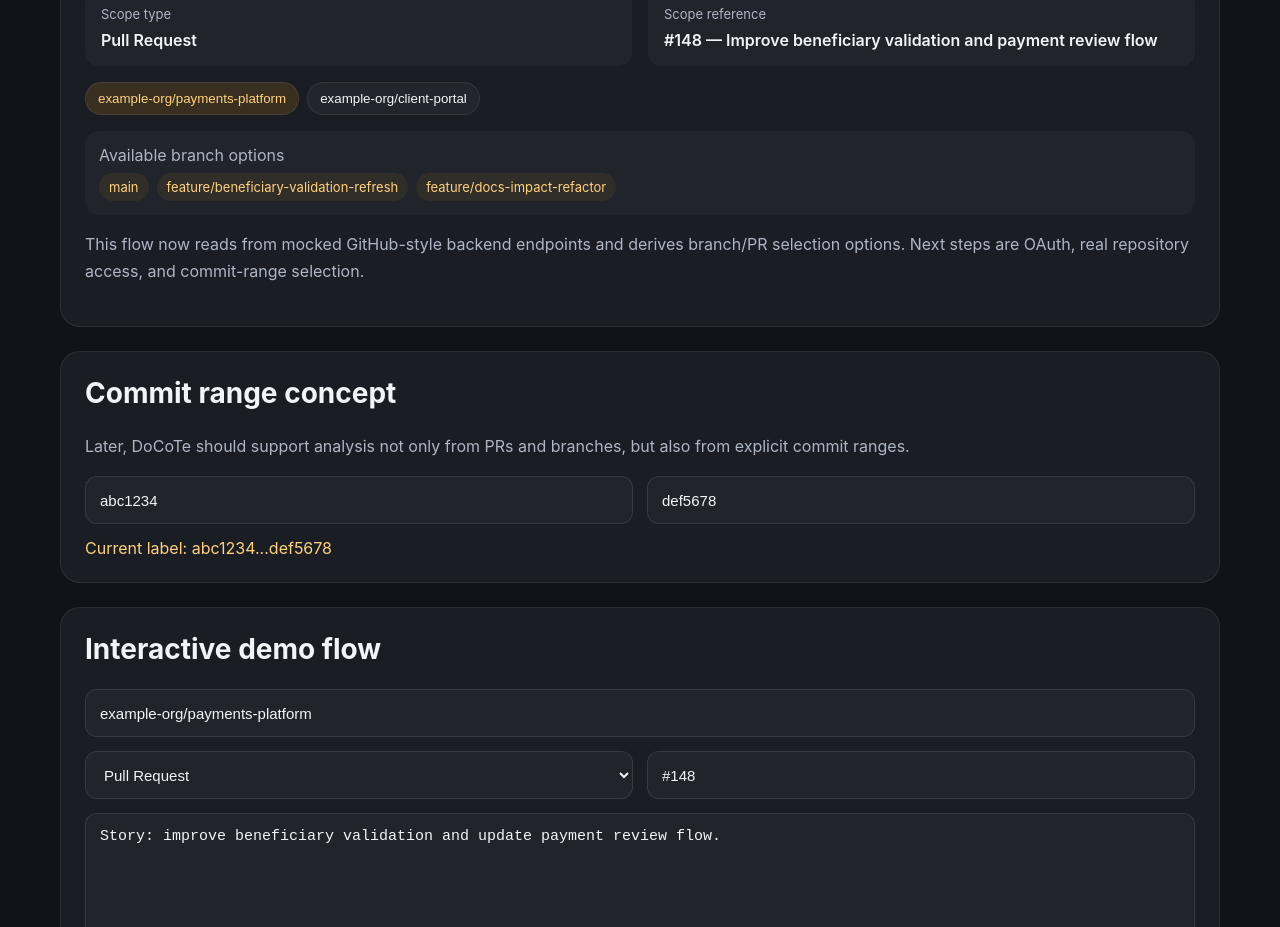
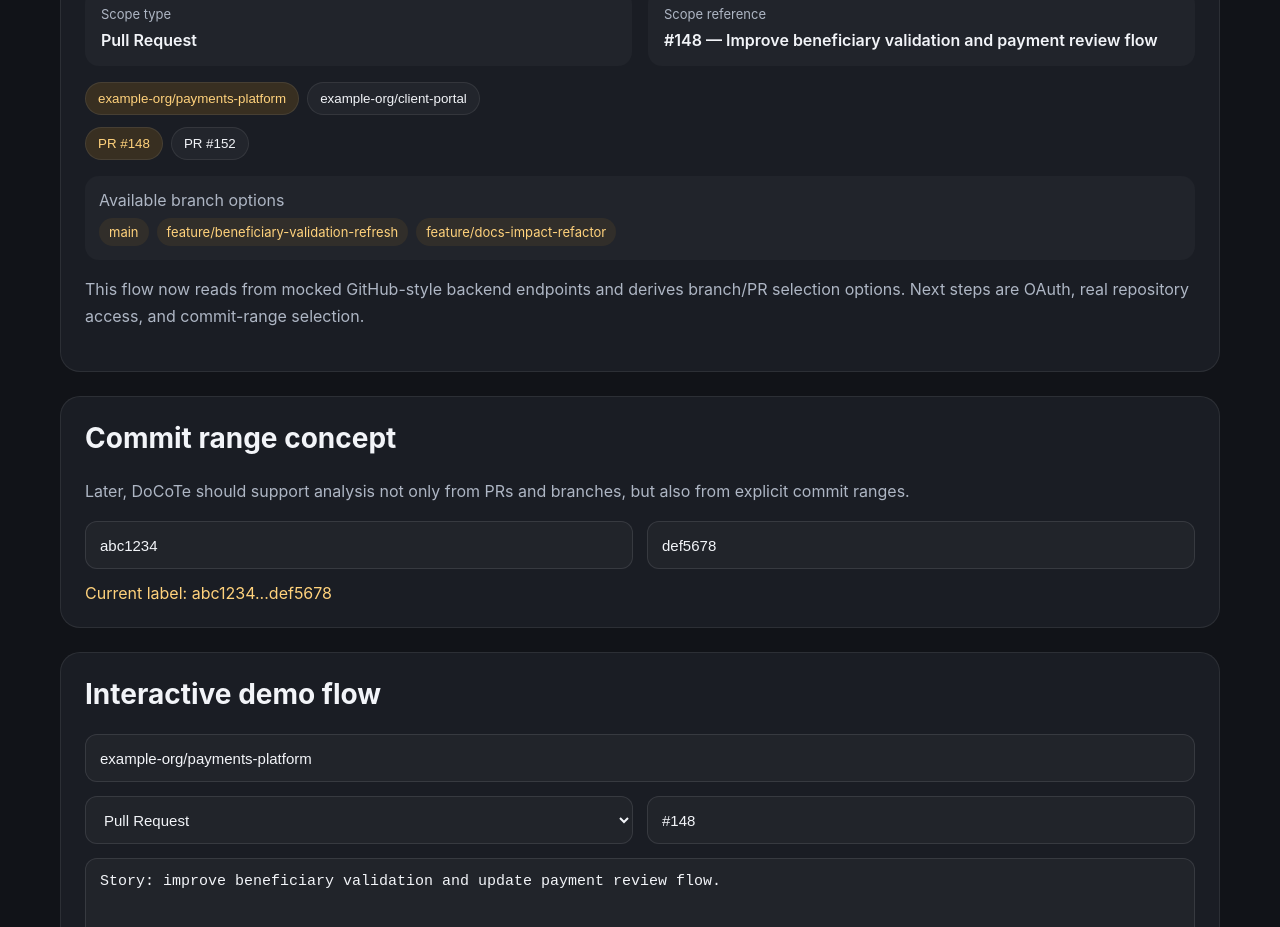
Before and after one commit to denysodyntsov/docote, a Next.js app in the folder docote-web/: page / in a window 1280 px wide. Shown: the part 1260-2187 px from the top of the page. Built offline with nearby package versions, Linux system fonts and the light colour scheme.

Commit message:
Add active pull request selection to DoCoTe web

```diff
--- /dev/null
+++ b/docote-web/app/api/github/select-pull-request/route.ts
@@ -0,0 +1,16 @@
+import { NextResponse } from 'next/server';
+import { mockPullRequests } from '../../../../lib/github-mock';
+import { setSelectedPullRequest } from '../../../../lib/pull-request-session';
+
+export async function POST(req: Request) {
+  const body = await req.json().catch(() => null);
+  const number = Number(body?.number);
+
+  const pr = mockPullRequests.find((item) => item.number === number) || null;
+  setSelectedPullRequest(pr);
+
+  return NextResponse.json({
+    ok: true,
+    selectedPullRequest: pr
+  });
+}
--- a/docote-web/components/repository-selector.tsx
+++ b/docote-web/components/repository-selector.tsx
@@ -13,7 +13,11 @@ export function RepositorySelector() {
       setRepositories(repos);
       if (repos[0]?.full_name) setSelectedRepo(repos[0].full_name);
     });
-    fetch('/api/github/pull-requests').then((r) => r.json()).then((data) => setPullRequests(data.pullRequests || []));
+    fetch('/api/github/pull-requests').then((r) => r.json()).then((data) => {
+      const prs = data.pullRequests || [];
+      setPullRequests(prs);
+      if (prs[0]?.number) setSelectedPr(prs[0].number);
+    });
   }, []);
 
   async function selectRepository(fullName: string) {
@@ -25,10 +29,20 @@ export function RepositorySelector() {
     });
   }
 
+  async function selectPullRequest(number: number) {
+    setSelectedPr(number);
+    await fetch('/api/github/select-pull-request', {
+      method: 'POST',
+      headers: { 'Content-Type': 'application/json' },
+      body: JSON.stringify({ number })
+    });
+  }
+
   const repo = repositories[0];
   const pr = pullRequests[0];
   const options = buildSelectionOptions({ repositories, pullRequests });
   const [selectedRepo, setSelectedRepo] = useState<string>('');
+  const [selectedPr, setSelectedPr] = useState<number | null>(null);
 
   return (
     <section style={{ background: '#1a1d24', border: '1px solid rgba(255,255,255,0.08)', borderRadius: 20, padding: 24, marginTop: 24 }}>
@@ -54,6 +68,24 @@ export function RepositorySelector() {
             }}
           >
             {item.full_name}
+          </button>
+        ))}
+      </div>
+      <div style={{ marginTop: 12, display: 'flex', flexWrap: 'wrap', gap: 8 }}>
+        {pullRequests.map((item) => (
+          <button
+            key={item.number}
+            onClick={() => selectPullRequest(item.number)}
+            style={{
+              padding: '8px 12px',
+              borderRadius: 999,
+              border: '1px solid rgba(255,255,255,0.08)',
+              background: selectedPr === item.number ? 'rgba(242,165,26,0.14)' : 'rgba(255,255,255,0.04)',
+              color: selectedPr === item.number ? '#ffd27c' : '#f2f4f8',
+              cursor: 'pointer'
+            }}
+          >
+            PR #{item.number}
           </button>
         ))}
       </div>
--- /dev/null
+++ b/docote-web/lib/pull-request-session.ts
@@ -0,0 +1,11 @@
+import type { GitHubPullRequestSummary } from './github-types';
+
+let selectedPullRequest: GitHubPullRequestSummary | null = null;
+
+export function setSelectedPullRequest(pr: GitHubPullRequestSummary | null) {
+  selectedPullRequest = pr;
+}
+
+export function getSelectedPullRequest() {
+  return selectedPullRequest;
+}
```
Also changed, not shown: 1 other file (tests, documents, lock files or other folders).
